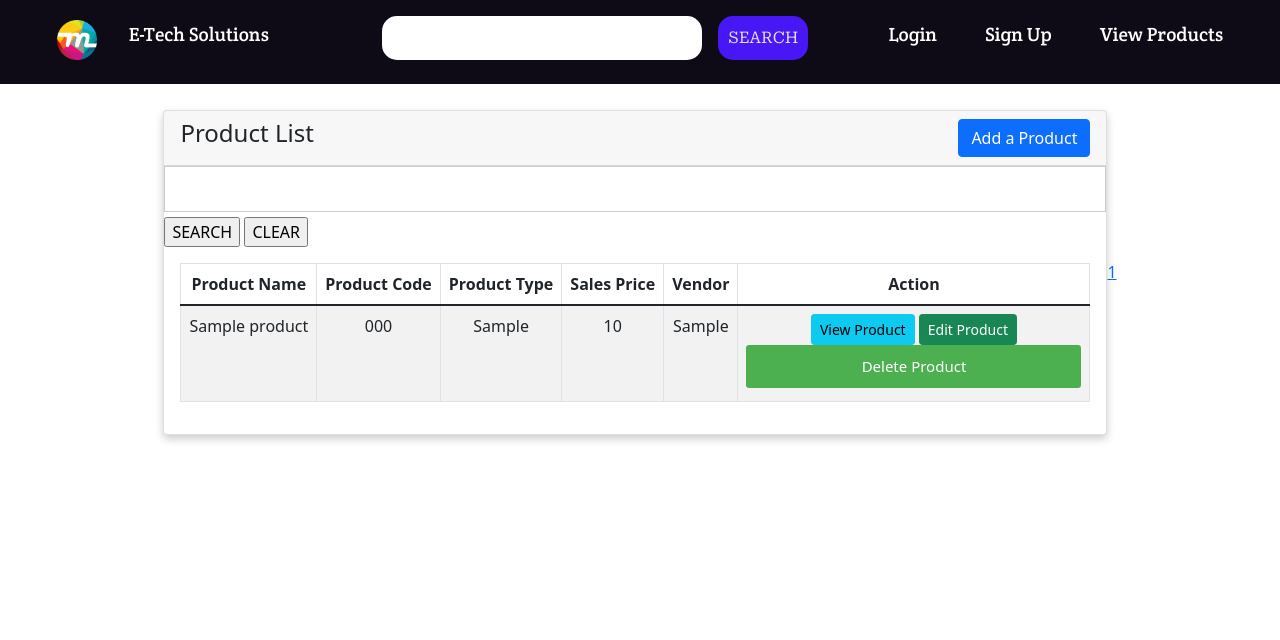
After one commit to tnwhittaker/E-Tech, a PHP site: page /accountList.php in a window 1280 px wide. The commit adds this page. Shown: the top 640 px of the page. Run offline with PHP 8.4, Linux system fonts and the light colour scheme; tables that the repository leaves empty or names only in its code hold one stand-in row (values such as "Sample post").

Commit message:
New Commit

```diff
--- /dev/null
+++ b/accountList.php
@@ -0,0 +1,131 @@
+<?php include 'header.php'; ?>
+    <div class="container mt-4">
+        <?php include 'message.php'; ?>
+        <?php
+            if (isset($_GET['product_clear'])){
+                $_GET['product_query'] = '';
+                header( "Location: product_list.php" );
+            }
+            $num_per_page = 5;
+
+            if (isset($_GET['page'])){
+                $page = $_GET['page'];
+            }else{
+                $page = 1;
+            }
+
+            $start_from = ($page-1)*5;
+        ?>
+        <div class="row">
+            <div class="col-md-12">
+                <div class="card">
+                    <div class="card-header">
+                        <h4>Product List
+                            <a href="add_product.php" class="btn btn-primary float-end">Add a Product</a>
+                        </h4>
+                    </div>
+                    <form action="<?php echo htmlspecialchars($_SERVER["PHP_SELF"]);?>">
+                        <div class="product_searchbar">
+                            <input type="text" name="product_query" value="<?php if(isset($_GET['product_query']))
+                            {echo $_GET['product_query'];}else{echo '';}?>" class="search_item search_field">
+                            <input type="submit" value="SEARCH" name="product_search" class="search_item btn_search">
+                            <input type="submit" value="CLEAR" name="product_clear" class="search_item btn_clear">
+                        </div>
+                    </form>
+                    <div class="card-body">
+                        <table class="table table-bordered table-striped text-center">
+                            <thead>
+                                <tr>
+                                    <th>Product Name</th>
+                                    <th>Product Code</th>
+                                    <th>Product Type</th>
+                                    <th>Sales Price</th>
+                                    <!-- Display this if it is an admin -->
+                                    <th>Vendor</th>
+                                    <th>Action</th>
+                                </tr>
+                            </thead>
+                            <tbody>
+                                <?php
+                                    // If the user is an admin, use this,
+                                    // If not, get only the products that are of that vendor only
+                                    if (isset($_GET['product_search'])){
+                                        $search = $_GET['product_query'];
+                                        $query = "SELECT * FROM products WHERE
+                                        CONCAT(product_name,product_code,product_type,
+                                        product_description,cost_price,sales_price,quantity,vendor)
+                                        LIKE'%$search%' LIMIT $start_from, $num_per_page";
+                                        $result = mysqli_query($con, $query);
+                                    }else{
+                                        $query = "SELECT * FROM products LIMIT $start_from, $num_per_page";
+                                        $result = mysqli_query($con, $query);
+                                    }
+
+                                    if(mysqli_num_rows($result) > 0){
+                                        foreach($result as $product){
+                                ?>
+                                <tr>
+                                    <td><?= $product['product_name']; ?></td>
+                                    <td><?= $product['product_code']; ?></td>
+                                    <td><?= $product['product_type']; ?></td>
+                                    <td><?= $product['sales_price']; ?></td>
+                                    <!-- Display this if it is an admin -->
+                                    <td><?= $product['vendor']; ?></td>
+                                    <td >
+                                        <a href="view_product.php?id=<?= $product['product_id']; ?>"
+                                        class="btn btn-info btn-sm">View Product</a>
+
+                                        <a href="edit_product.php?id=<?= $product['product_id']; ?>"
+                                        class="btn btn-success btn-sm">Edit Product</a>
+
+                                        <form action="delete_product.php" method="POST" class="d-inline">
+                                            <button type="submit" name="delete" value="<?= $product['product_id'];?>"
+                                            class="btn btn-danger btn-sm">Delete Product</button>
+                                        </form>
+                                    </td>
+                                </tr>
+                                <?php
+                                            }
+                                                }else{
+                                                    echo "<h5> No Products Found </h5>";
+                                                }
+                                ?>
+                            </tbody>
+                        </table>
+                    </div>
+                </div>
+            </div>
+        </div>
+
+        <?php
+            if (isset($_GET['product_search'])){
+                $search = $_GET['product_query'];
+                $query = "SELECT * FROM products WHERE
+                CONCAT(product_name,product_code,product_type,
+                product_description,cost_price,sales_price,quantity,vendor)
+                LIKE'%$search%'";
+                $result = mysqli_query($con, $query);
+                $total_records = mysqli_num_rows($result);
+                $total_pages = ceil($total_records/$num_per_page);
+
+                echo "<div class='pagination'>";
+                for($i = 1; $i <= $total_pages; $i++){
+                    echo "<a href='product_list.php?product_query=" . $search .
+                    "&product_search=SEARCH&page=" . $i . "'>" . $i . "</a>";
+                }
+                echo "</div>";
+            }else{
+                $query = "SELECT * FROM products";
+                $result = mysqli_query($con, $query);
+                $total_records = mysqli_num_rows($result);
+                $total_pages = ceil($total_records/$num_per_page);
+
+                echo "<div class='pagination'>";
+                for($i = 1; $i <= $total_pages; $i++){
+                    echo "<a href='product_list.php?page=" . $i . "'>" . $i . "</a>";
+                }
+                echo "</div>";
+            }
+        ?>
+    </div>
+<?php include 'footer.php'; ?>
--- a/header.php
+++ b/header.php
@@ -28,7 +28,7 @@
 
         <nav>
             <ul class="navbar">
-            <li class="navbar--items">
+                <li class="navbar--items">
                     <form action="search.php" method="GET">
                         <div class="search-group">
                             <input type="search" class="search-bar"
@@ -47,18 +47,35 @@
 
                     if (isset($_SESSION['user-logged-in'])):
                 ?>
-                    <li class="navbar--items"><h3 style="color: white;">WELCOME
+                    <li class="navbar--items"><h3 style="color: white;">Welcome
                     <?php echo $_SESSION['username'];?></h3></li>
                     <li class="navbar--items"><a href="" class="header--text">Edit Profile</a></li>
-                    <li class="navbar--items"><a href="" class="header--text">Products</a></li>
-                    <li class="navbar--items"><a href="" class="header--text">Upload Images</a></li>
-                    <li class="navbar--items"><a href="" class="header--text">Orders</a></li>
                     <li class=""><a href="logout.php" class="header--text">Log Out</a></li>
                 <?php else: ?>
                     <li class="navbar--items"><a href="login.php" class="header--text">Login</a></li>
-                    <li class="navbar--items"><a href="register.php" class="header--text">Sign Up</a></li>
+                    <li class="navbar--items"><a href="userRegistration.php" class="header--text">Sign Up</a></li>
                     <li class="navbar--items"><a href="allProducts.php" class="header--text">View Products</a></li>
                 <?php endif; ?>
             </ul>
         </nav>
+
     </header>
+    <?php if (isset($_SESSION['user-logged-in'])):?>
+                <nav>
+                    <ul class="bottom">
+                        <li class="navbar--items"><a href="" class="header--text">Products</a></li>
+                        <li class="navbar--items"><a href="" class="header--text">Orders</a></li>
+                    <?php
+                        if(strcmp($_SESSION['user-type'], "vendor") == 0):
+                    ?>
+                        <li class="navbar--items"><a href="" class="header--text">Upload Images</a></li>
+                    <?php endif;?>
+                    <?php
+                        if(strcmp($_SESSION['user-type'], "admin") == 0):
+                    ?>
+                        <li class="navbar--items"><a href="accountList.php" class="header--text">Accounts</a></li>
+                    <?php endif;?>
+
+                    </ul>
+                </nav>
+            <?php endif; ?>
--- a/index.css
+++ b/index.css
@@ -1,19 +1,10 @@
+/* General */
 *, *::before, *::after {
     box-sizing: border-box;
 }
 
 html{
 height: 100%;
-}
-
-header {
-    background-color: #0E0B16;
-    padding-left: 1rem;
-    padding-right: 1rem;
-    font-family: 'Crete Round';
-    margin: 0%;
-    position: sticky;
-    top: 0;
 }
 
 body{
@@ -38,11 +29,18 @@ ul{
 
 main{
     padding-left: 2rem;
+    margin-bottom: 2rem;
 }
 
 h1{
     margin: 0;
     color: #FFFFFF;
+}
+
+a{
+    text-decoration: none;
+    color: black;
+    display: flex;
 }
 
 .login{
@@ -60,6 +58,112 @@ h1{
     background-color: #A239CA;
 }
 
+.welcome-header{
+    font-family: 'Roboto Serif';
+    padding-bottom: 2rem;
+}
+
+.content{
+    margin: 0 auto;
+    margin-top: 3rem;
+    background-color: #0E0B16;
+    color: #E7DFDD;
+    width: 50%;
+    padding: 1rem;
+}
+
+.content h2{
+    text-align: center;
+}
+
+.labels{
+    font-style: italic;
+    font-size: x-small;
+    display: block;
+    margin-bottom: 2.5rem;
+    font-family: 'Roboto Serif', serif;
+}
+
+.input{
+    width: 100%;
+    height: 2rem;
+    background-color: #E7DFDD;
+    border-radius: 30px;
+
+}
+
+.input:focus{
+    outline: none;
+}
+
+.first-container{
+    width: 80%;
+    margin: 0 auto;
+}
+
+.help-links{
+    text-decoration: none;
+    color: #E7DFDD;
+    font-size: smaller;
+    font-style: italic;
+}
+
+.section{
+    display: flex;
+    gap: 3rem;
+}
+
+.section2{
+    display: flex;
+    justify-content: space-between;
+}
+
+.btn-login{
+    display: flex;
+    justify-content: center;
+}
+
+.product-title:focus{
+    outline: none;
+}
+
+.product-title{
+    font-family: 'Times New Roman', Times, serif;
+    font-size: 16px;
+}
+
+.parent{
+    margin-top: 1rem;
+    display: grid;
+    grid-template-columns: repeat(4, 1fr);
+    gap: 1rem;
+    padding: 0 1rem;
+}
+
+
+.card {
+    box-shadow: 0 4px 8px 0 rgba(0,0,0,0.2);
+    transition: 0.3s;
+    width: auto;
+}
+
+.card:hover {
+    box-shadow: 0 8px 16px 0 rgba(0,0,0,0.2);
+}
+
+.container {
+    padding: 2px 16px;
+}
+
+.test{
+    width: 70%;
+    margin-bottom: 1rem;
+    border-radius: 30px;
+    -moz-box-sizing: border-box;
+    -webkit-box-sizing: border-box;
+    box-sizing: border-box;
+}
+
 /* Header */
 .header--text{
     color: #FFFFFF;
@@ -72,8 +176,13 @@ h1{
 }
 
 .header{
+    background-color: #0E0B16;
+    padding-left: 1rem;
+    padding-right: 1rem;
+    font-family: 'Crete Round';
+    margin: 0;
     display: flex;
-    justify-content: space-between;
+    justify-content: space-around;
     align-items: center;
 }
 
@@ -83,6 +192,16 @@ h1{
     width: 100%;
     align-items: center;
     justify-content: center;
+}
+
+.bottom{
+    display: flex;
+    gap: 5rem;
+    width: 100%;
+    align-items: center;
+    background-color: black;
+    justify-content: right;
+    padding-right: 3rem;
 }
 
 .logo{
@@ -282,167 +401,3 @@ button[type="submit"] {
 .footer--links a:hover, .footer--content p:hover{
     color: #4717F6;
 }
-
-/* ------------------------------------------------------------------- */
-
-
-
-
-
-
-
-
-
-
-
-.welcome-header{
-    font-family: 'Roboto Serif';
-    padding-bottom: 2rem;
-}
-
-.main{
-    background-image: url("geometry_cyberspace.jpg");
-    height: 100vh;
-}
-
-
-.main-text{
-
-    font-size: 5.5rem;
-    padding-top: 5rem;
-}
-
-.btn-link{
-    color: #FFFFFF;
-    font-family: 'Crete Round';
-    background-color: #4717F6;
-    padding: 10px;
-    border-radius: 19px;
-    text-decoration: none;
-}
-
-.btn-link:last-of-type{
-    margin-left: 25px;
-}
-.btn-link:hover{
-    background-color: #A239CA;
-}
-
-.content{
-    margin: 0 auto;
-    margin-top: 3rem;
-    background-color: #0E0B16;
-    color: #E7DFDD;
-    width: 50%;
-    padding: 1rem;
-}
-
-.content h2{
-    text-align: center;
-}
-
-
-
-.labels{
-    font-style: italic;
-    font-size: x-small;
-    display: block;
-    margin-bottom: 2.5rem;
-    font-family: 'Roboto Serif', serif;
-}
-
-.input{
-    width: 100%;
-    height: 2rem;
-    background-color: #E7DFDD;
-    border-radius: 30px;
-
-}
-
-.input:focus{
-    outline: none;
-}
-
-.first-container{
-    width: 80%;
-    margin: 0 auto;
-}
-
-.help-links{
-    text-decoration: none;
-    color: #E7DFDD;
-    font-size: smaller;
-    font-style: italic;
-}
-
-.section{
-    display: flex;
-    gap: 3rem;
-}
-
-.section2{
-    display: flex;
-    justify-content: space-between;
-    /* gap: 3rem; */
-}
-
-.btn-login{
-    display: flex;
-    justify-content: center;
-}
-
-.txt-area{
-    background-color: #E7DFDD;
-
-}
-
-.product-title:focus{
-    outline: none;
-}
-
-.product-title{
-    /* font-weight: bold; */
-    font-family: 'Times New Roman', Times, serif;
-    font-size: 16px;
-}
-
-.parent{
-    margin-top: 1rem;
-    display: grid;
-    grid-template-columns: repeat(4, 1fr);
-    gap: 1rem;
-    padding: 0 1rem;
-}
-
-
-.card {
-    /* Add shadows to create the "card" effect */
-    box-shadow: 0 4px 8px 0 rgba(0,0,0,0.2);
-    transition: 0.3s;
-    width: auto;
-  }
-
-  /* On mouse-over, add a deeper shadow */
-  .card:hover {
-    box-shadow: 0 8px 16px 0 rgba(0,0,0,0.2);
-  }
-
-  a{
-    text-decoration: none;
-    color: black;
-    display: flex;
-  }
-
-  /* Add some padding inside the card container */
-  .container {
-    padding: 2px 16px;
-  }
-
-.test{
-    width: 70%;
-    margin-bottom: 1rem;
-    border-radius: 30px;
-    -moz-box-sizing: border-box;
-            -webkit-box-sizing: border-box;
-            box-sizing: border-box;
-}
--- a/login.php
+++ b/login.php
@@ -1,6 +1,6 @@
 <?php include 'header.php'; ?>
     <main>
-        <form method="POST" action="LOG_validate.php" >
+        <form method="POST" action="validateLogin.php" >
             <div class="content">
                 <h2 class="welcome-header">Welcome, Login Here</h2>
                 <div class="first-container">
--- /dev/null
+++ b/logout.php
@@ -0,0 +1,5 @@
+<?php
+    session_start();
+    session_destroy();
+
+    header( "Location: index.php" );
--- /dev/null
+++ b/message.php
@@ -0,0 +1,13 @@
+<?php
+    if(isset($_SESSION['message'])) :
+?>
+
+    <div class="alert alert-warning alert-dismissible fade show" role="alert">
+        <strong>Status: </strong> <?= $_SESSION['message']; ?>
+        <button type="button" class="btn-close" data-bs-dismiss="alert" aria-label="Close"></button>
+    </div>
+
+<?php
+    unset($_SESSION['message']);
+    endif;
+?>
--- a/register.php
+++ b/userRegistration.php
@@ -1,6 +1,6 @@
 <?php include 'header.php';?>
     <main>
-        <form method="POST" action="registerInformation.php">
+        <form method="POST" action="confirmRegistration.php">
             <div class="content">
                 <h2 class="welcome-header">Welcome, Please Fill Out The <br>Form Below</h2>
                 <div class="first-container">
```
Also changed, not shown: confirmRegistration.php (added, +62 -0 lines), validateLogin.php (added, +51 -0 lines), validateRegistration.php (added, +100 -0 lines).
